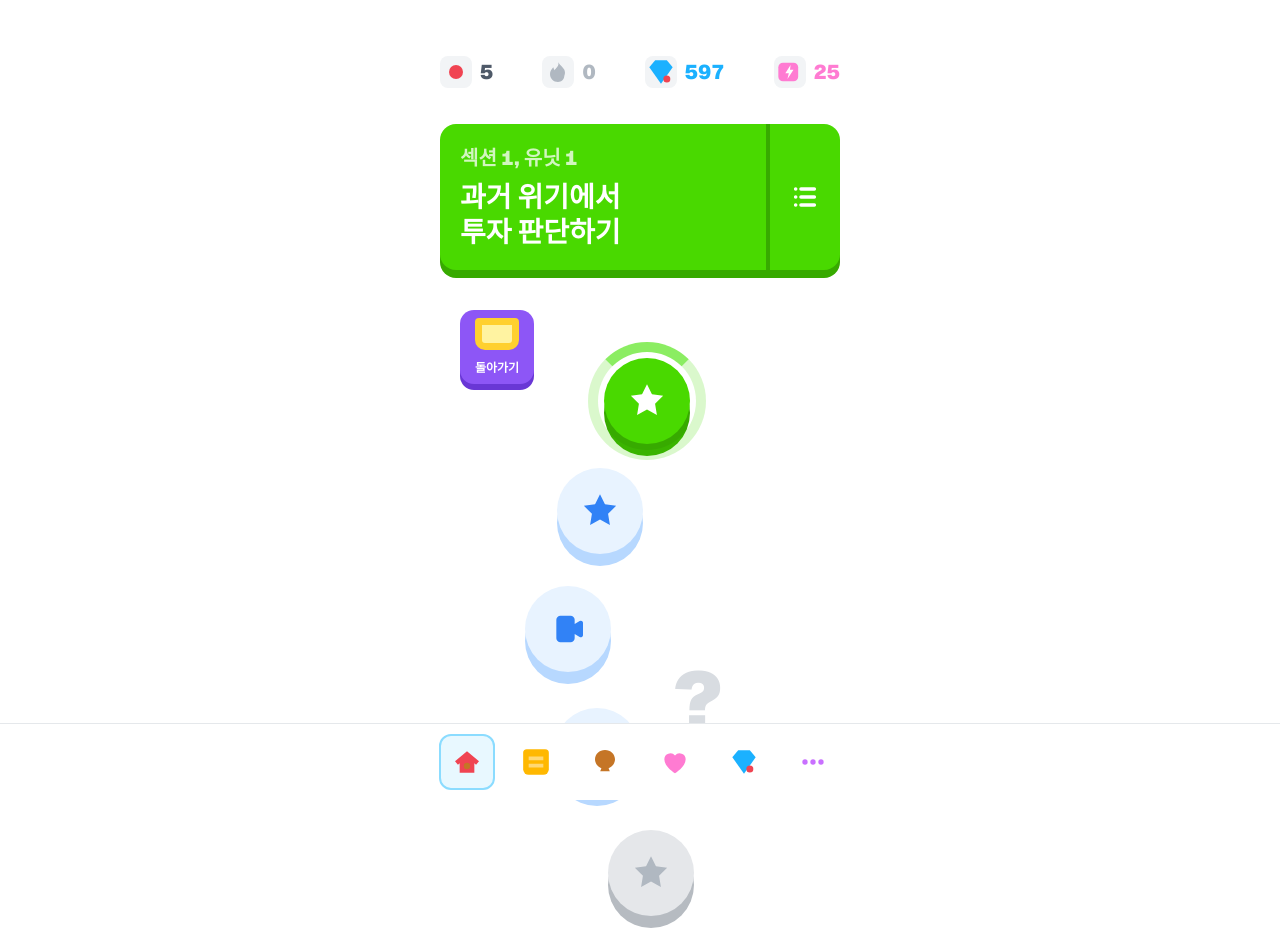
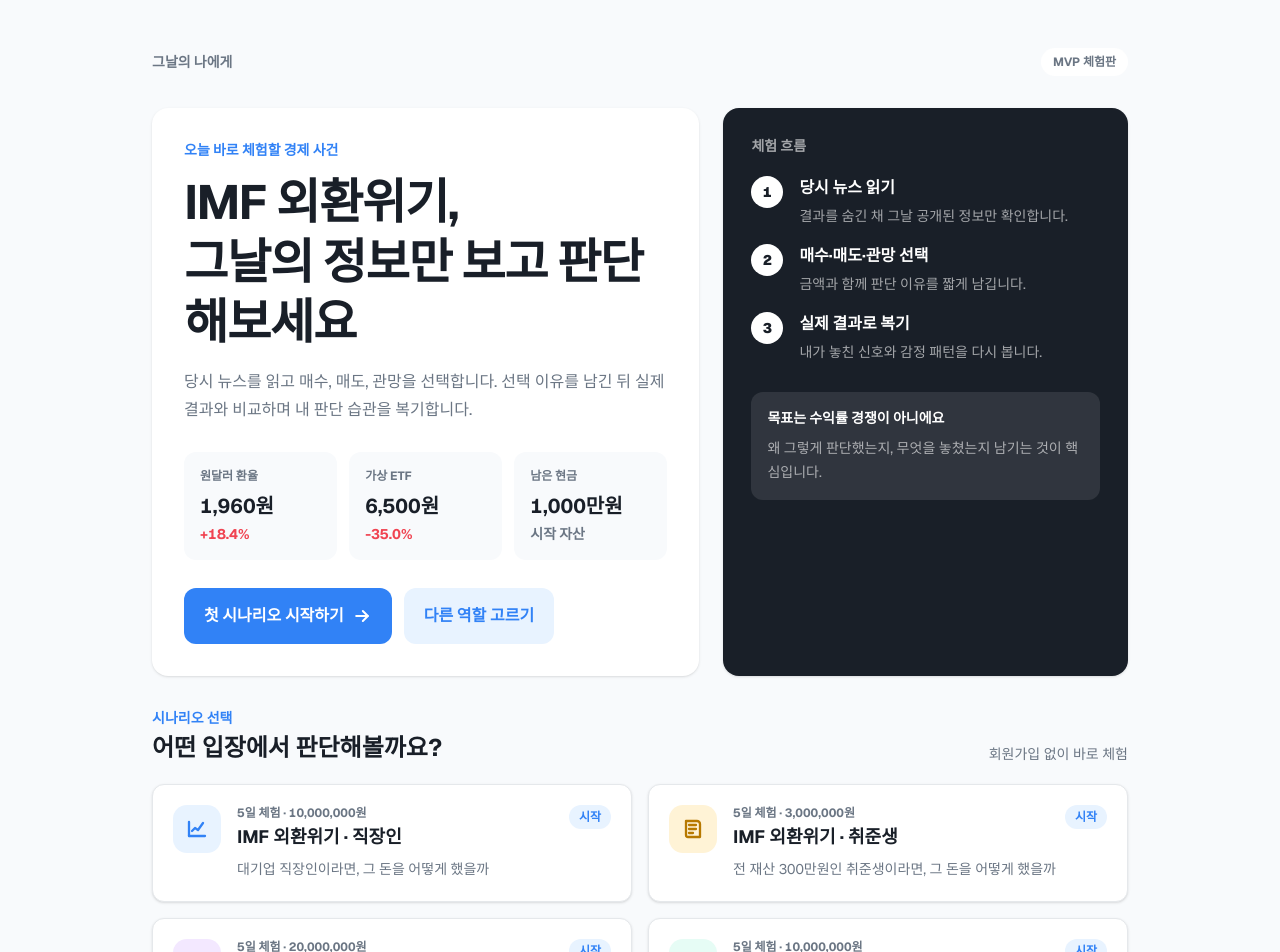
Before and after one commit to choiyoung69/woowa-prototype-investment, a Next.js app in the folder landing/: page /scenarios in a window 1280 px wide. Shown: the top 952 px of the page. Built offline with nearby package versions, Linux system fonts and the light colour scheme.

Commit message:
Replace stage map with Toss-style scenario hub

```diff
--- a/landing/src/app/scenarios/page.tsx
+++ b/landing/src/app/scenarios/page.tsx
@@ -6,309 +6,246 @@ export const metadata: Metadata = {
   title: "시나리오 선택 | 그날의 나에게",
 };
 
-const mapNodes = [
-  { kind: "star", x: "52%", y: 48, active: true },
-  { kind: "star", x: "39%", y: 158, hrefIndex: 1 },
-  { kind: "news", x: "30%", y: 276, hrefIndex: 2 },
-  { kind: "brief", x: "38%", y: 398, hrefIndex: 3 },
-  { kind: "star", x: "53%", y: 520 },
-  { kind: "news", x: "66%", y: 642 },
-  { kind: "trophy", x: "53%", y: 764 },
+const featuredScenario = scenarios[0];
+
+const marketTiles = [
+  { label: "원달러 환율", value: "1,960원", change: "+18.4%", tone: "down" },
+  { label: "가상 ETF", value: "6,500원", change: "-35.0%", tone: "down" },
+  { label: "남은 현금", value: "1,000만원", change: "시작 자산", tone: "neutral" },
 ];
 
-function TopStat({
-  icon,
-  value,
-  color,
-}: {
-  icon: React.ReactNode;
-  value: string;
-  color: string;
-}) {
+const steps = [
+  {
+    title: "당시 뉴스 읽기",
+    description: "결과를 숨긴 채 그날 공개된 정보만 확인합니다.",
+  },
+  {
+    title: "매수·매도·관망 선택",
+    description: "금액과 함께 판단 이유를 짧게 남깁니다.",
+  },
+  {
+    title: "실제 결과로 복기",
+    description: "내가 놓친 신호와 감정 패턴을 다시 봅니다.",
+  },
+];
+
+function ArrowIcon() {
   return (
-    <div className="flex items-center gap-2">
-      <div className="flex h-8 w-8 items-center justify-center rounded-[8px] bg-surface-2">
-        {icon}
-      </div>
-      <span className={`text-xl font-black ${color}`}>{value}</span>
-    </div>
-  );
-}
-
-function DotIcon() {
-  return <span className="block h-3.5 w-3.5 rounded-full bg-down" />;
-}
-
-function FlameIcon() {
-  return (
-    <svg viewBox="0 0 24 24" className="h-6 w-6 fill-[#b0b8c1]">
-      <path d="M12.4 2.3c.5 3-1 4.8-2.4 6.3-1.2 1.3-2.4 2.5-2.4 4.6 0 2.1 1.5 3.9 3.5 4.4-.7-1.5-.4-3 .7-4.3.5-.6 1.1-1.2 1.3-2.2 1.9 1.4 3 3.1 3 5.2 0 .4 0 .8-.1 1.2 1.8-.8 3-2.6 3-4.8 0-4.7-4.6-6.3-6.6-10.4Z" />
-      <path d="M12 22c-4.5 0-8-3.4-8-8 0-2.9 1.6-5 3.3-6.8.3 1.6.9 2.8 1.8 3.6.3-1.8 1.8-3.4 3.9-5.4.2 2.8 1.7 4.4 3.1 5.8 1.1 1.2 2.2 2.4 2.2 4.6 0 3.7-2.8 6.2-6.3 6.2Z" />
+    <svg
+      viewBox="0 0 24 24"
+      className="h-5 w-5"
+      fill="none"
+      stroke="currentColor"
+      strokeWidth={2.4}
+      strokeLinecap="round"
+      strokeLinejoin="round"
+    >
+      <path d="M5 12h14" />
+      <path d="m13 6 6 6-6 6" />
     </svg>
   );
 }
 
-function GemIcon() {
+function ChartIcon() {
   return (
-    <svg viewBox="0 0 24 24" className="h-7 w-7 fill-[#1bb1ff]">
-      <path d="M7 2h10l5 6-10 14L2 8l5-6Z" />
-      <circle cx="17" cy="18" r="3" className="fill-down" />
+    <svg
+      viewBox="0 0 24 24"
+      className="h-6 w-6"
+      fill="none"
+      stroke="currentColor"
+      strokeWidth={2.3}
+      strokeLinecap="round"
+      strokeLinejoin="round"
+    >
+      <path d="M4 19V5" />
+      <path d="M4 19h16" />
+      <path d="m7 14 3-3 3 2 5-7" />
     </svg>
   );
 }
 
-function EnergyIcon() {
+function NewsIcon() {
   return (
-    <svg viewBox="0 0 24 24" className="h-7 w-7 fill-[#ff7bd2]">
-      <rect x="2" y="4" width="17" height="16" rx="4" />
-      <path
-        d="M12.5 6 8 13h3l-1.2 5L15 10h-3l.5-4Z"
-        className="fill-white"
-      />
+    <svg
+      viewBox="0 0 24 24"
+      className="h-6 w-6"
+      fill="none"
+      stroke="currentColor"
+      strokeWidth={2.3}
+      strokeLinecap="round"
+      strokeLinejoin="round"
+    >
+      <path d="M5 4h11a3 3 0 0 1 3 3v13H7a2 2 0 0 1-2-2V4Z" />
+      <path d="M8 8h7" />
+      <path d="M8 12h7" />
+      <path d="M8 16h4" />
     </svg>
   );
 }
 
-function MenuIcon() {
-  return (
-    <svg
-      viewBox="0 0 24 24"
-      className="h-8 w-8"
-      fill="none"
-      stroke="currentColor"
-      strokeWidth={2.7}
-      strokeLinecap="round"
-      strokeLinejoin="round"
-    >
-      <path d="M9 6h10M9 12h10M9 18h10" />
-      <path d="M5 6h.01M5 12h.01M5 18h.01" />
-    </svg>
-  );
-}
-
-function NodeIcon({ kind }: { kind: string }) {
-  if (kind === "news") {
-    return (
-      <svg viewBox="0 0 24 24" className="h-10 w-10 fill-current">
-        <path d="M5 6.5A2.5 2.5 0 0 1 7.5 4h6A2.5 2.5 0 0 1 16 6.5V9l3-1.8A1.3 1.3 0 0 1 21 8.3v7.4a1.3 1.3 0 0 1-2 1.1L16 15v2.5a2.5 2.5 0 0 1-2.5 2.5h-6A2.5 2.5 0 0 1 5 17.5v-11Z" />
-      </svg>
-    );
-  }
-
-  if (kind === "brief") {
-    return (
-      <svg viewBox="0 0 24 24" className="h-11 w-11 fill-current">
-        <path d="M7 5h10a2 2 0 0 1 2 2v9a3 3 0 0 1-3 3H8a3 3 0 0 1-3-3V7a2 2 0 0 1 2-2Z" />
-        <path d="M8 9h8v2H8V9Zm0 4h8v2H8v-2Z" className="fill-white/45" />
-      </svg>
-    );
-  }
-
-  if (kind === "trophy") {
-    return (
-      <svg viewBox="0 0 24 24" className="h-11 w-11 fill-current">
-        <path d="M7 4h10v3h3v2a5 5 0 0 1-4.7 5A5.8 5.8 0 0 1 13 16.7V19h3v2H8v-2h3v-2.3A5.8 5.8 0 0 1 8.7 14 5 5 0 0 1 4 9V7h3V4Zm10 5v2.8A3 3 0 0 0 18 9h-1ZM6 9a3 3 0 0 0 1 2.8V9H6Z" />
-      </svg>
-    );
-  }
-
-  return (
-    <svg viewBox="0 0 24 24" className="h-11 w-11 fill-current">
-      <path d="m12 2.8 2.7 5.5 6.1.9-4.4 4.3 1 6.1L12 16.7l-5.4 2.9 1-6.1-4.4-4.3 6.1-.9L12 2.8Z" />
-    </svg>
-  );
-}
-
-function StageNode({
-  kind,
-  x,
-  y,
-  active,
-  href,
+function ScenarioCard({
+  scenario,
+  index,
 }: {
-  kind: string;
-  x: string;
-  y: number;
-  active?: boolean;
-  href?: string;
+  scenario: (typeof scenarios)[number];
+  index: number;
 }) {
-  const node = (
-    <div
-      className={`relative flex h-[86px] w-[86px] items-center justify-center rounded-full ${
-        active
-          ? "bg-[#49d900] text-white shadow-[0_12px_0_#37aa00]"
-          : href
-            ? "bg-[#e8f3ff] text-accent shadow-[0_12px_0_#b7d8ff]"
-            : "bg-[#e5e7ea] text-[#b0b8c1] shadow-[0_12px_0_#b6bbc1]"
-      }`}
-      style={{ transform: "translateX(-50%)" }}
-    >
-      {active && (
-        <div className="absolute -inset-4 rounded-full border-[10px] border-[#49d900]/20 border-t-[#8bed62]" />
-      )}
-      <NodeIcon kind={kind} />
-    </div>
-  );
-
-  return (
-    <div className="absolute" style={{ left: x, top: y }}>
-      {href ? (
-        <Link aria-label="시나리오 시작" href={href}>
-          {node}
-        </Link>
-      ) : (
-        node
-      )}
-    </div>
-  );
-}
-
-function BottomNav() {
-  const items = [
-    { label: "홈", color: "text-down", active: true, icon: "home" },
-    { label: "보관함", color: "text-[#ffb800]", icon: "chest" },
-    { label: "랭킹", color: "text-[#c57526]", icon: "rank" },
-    { label: "복기", color: "text-[#ff7bd2]", icon: "heart" },
-    { label: "학습", color: "text-accent", icon: "gem" },
-    { label: "더보기", color: "text-[#c970ff]", icon: "more" },
+  const tones = [
+    "bg-[#e8f3ff] text-accent",
+    "bg-[#fff3d6] text-[#b77900]",
+    "bg-[#f3e8ff] text-[#7c3aed]",
+    "bg-[#e6fcf5] text-[#008f5d]",
   ];
 
   return (
-    <nav className="fixed inset-x-0 bottom-0 z-10 border-t border-border bg-surface">
-      <div className="mx-auto grid h-[76px] max-w-md grid-cols-6 items-center px-4">
-        {items.map((item) => (
-          <button
-            key={item.label}
-            type="button"
-            className={`mx-auto flex h-14 w-14 items-center justify-center rounded-[12px] ${
-              item.active ? "border-2 border-[#8bdcff] bg-[#e8f8ff]" : ""
-            } ${item.color}`}
-            aria-label={item.label}
+    <Link
+      href={`/scenario/${scenario.id}`}
+      className="block rounded-[12px] border border-border bg-surface p-5 shadow-sm transition hover:-translate-y-0.5 hover:shadow-md"
     >
-            <NavIcon kind={item.icon} />
-          </button>
-        ))}
+      <div className="flex items-start gap-4">
+        <div
+          className={`flex h-12 w-12 shrink-0 items-center justify-center rounded-[14px] ${
+            tones[index % tones.length]
+          }`}
+        >
+          {index % 2 === 0 ? <ChartIcon /> : <NewsIcon />}
         </div>
-    </nav>
-  );
-}
-
-function NavIcon({ kind }: { kind: string }) {
-  if (kind === "home") {
-    return (
-      <svg viewBox="0 0 24 24" className="h-8 w-8 fill-current">
-        <path d="M3 11.5 12 4l9 7.5-2.2 2.6-1.3-1.1V20H6.5v-7L5.2 14.1 3 11.5Z" />
-        <circle cx="12" cy="15" r="2.4" className="fill-[#c57526]" />
-      </svg>
-    );
-  }
-  if (kind === "chest") {
-    return <NodeIcon kind="brief" />;
-  }
-  if (kind === "rank") {
-    return (
-      <svg viewBox="0 0 24 24" className="h-8 w-8 fill-current">
-        <path d="M12 3c4.2 0 7.5 3.1 7.5 7 0 3-2 5.6-4.8 6.6l.9 2.4H8.4l.9-2.4C6.5 15.6 4.5 13 4.5 10c0-3.9 3.3-7 7.5-7Z" />
-      </svg>
-    );
-  }
-  if (kind === "heart") {
-    return (
-      <svg viewBox="0 0 24 24" className="h-8 w-8 fill-current">
-        <path d="M12 20.5s-8-4.7-8-10.5a4.5 4.5 0 0 1 8-2.8A4.5 4.5 0 0 1 20 10c0 5.8-8 10.5-8 10.5Z" />
-      </svg>
-    );
-  }
-  if (kind === "gem") {
-    return <GemIcon />;
-  }
-  return (
-    <svg viewBox="0 0 24 24" className="h-8 w-8 fill-current">
-      <circle cx="6" cy="12" r="2" />
-      <circle cx="12" cy="12" r="2" />
-      <circle cx="18" cy="12" r="2" />
-    </svg>
+        <div className="min-w-0 flex-1">
+          <div className="flex items-start justify-between gap-3">
+            <div>
+              <p className="text-xs font-bold text-muted">
+                {scenario.days.length}일 체험 · {scenario.startingCash.toLocaleString()}원
+              </p>
+              <h2 className="mt-1 text-lg font-bold leading-6">{scenario.title}</h2>
+            </div>
+            <span className="shrink-0 rounded-full bg-[#e8f3ff] px-2.5 py-1 text-xs font-bold text-accent">
+              시작
+            </span>
+          </div>
+          <p className="mt-2 line-clamp-2 text-sm leading-6 text-muted">
+            {scenario.subtitle}
+          </p>
+        </div>
+      </div>
+    </Link>
   );
 }
 
 export default function ScenariosPage() {
-  const firstScenario = scenarios[0];
-
   return (
-    <main className="min-h-screen bg-surface pb-[96px]">
-      <h1 className="sr-only">투자 학습 시나리오 맵</h1>
-      <div className="mx-auto min-h-screen max-w-md px-6 pt-14">
+    <main className="min-h-screen bg-background">
+      <div className="mx-auto max-w-5xl px-5 py-8 sm:px-6 sm:py-12">
         <div className="flex items-center justify-between">
-          <TopStat icon={<DotIcon />} value="5" color="text-[#4e5968]" />
-          <TopStat icon={<FlameIcon />} value="0" color="text-[#b0b8c1]" />
-          <TopStat icon={<GemIcon />} value="597" color="text-[#1bb1ff]" />
-          <TopStat icon={<EnergyIcon />} value="25" color="text-[#ff7bd2]" />
+          <Link href="/" className="text-sm font-bold text-muted hover:text-foreground">
+            그날의 나에게
+          </Link>
+          <span className="rounded-full bg-surface px-3 py-1.5 text-xs font-bold text-muted">
+            MVP 체험판
+          </span>
         </div>
 
-        <Link
-          href={firstScenario ? `/scenario/${firstScenario.id}` : "/"}
-          className="mt-9 grid min-h-[116px] grid-cols-[1fr_74px] overflow-hidden rounded-[16px] bg-[#49d900] text-white shadow-[0_8px_0_#37aa00]"
+        <section className="mt-8 grid gap-6 lg:grid-cols-[1.15fr_0.85fr]">
+          <div className="rounded-[16px] bg-surface p-6 shadow-sm sm:p-8">
+            <p className="text-sm font-bold text-accent">오늘 바로 체험할 경제 사건</p>
+            <h1 className="mt-3 text-3xl font-bold leading-tight tracking-tight sm:text-5xl">
+              IMF 외환위기,
+              <br />
+              그날의 정보만 보고 판단해보세요
+            </h1>
+            <p className="mt-4 max-w-2xl text-base leading-7 text-muted">
+              당시 뉴스를 읽고 매수, 매도, 관망을 선택합니다. 선택 이유를 남긴 뒤
+              실제 결과와 비교하며 내 판단 습관을 복기합니다.
+            </p>
+
+            <div className="mt-7 grid gap-3 sm:grid-cols-3">
+              {marketTiles.map((tile) => (
+                <div key={tile.label} className="rounded-[12px] bg-background p-4">
+                  <p className="text-xs font-bold text-muted">{tile.label}</p>
+                  <p className="mt-2 text-xl font-bold">{tile.value}</p>
+                  <p
+                    className={`mt-1 text-sm font-bold ${
+                      tile.tone === "down" ? "text-down" : "text-muted"
+                    }`}
                   >
-          <div className="px-5 py-5">
-            <p className="text-xl font-black text-white/75">섹션 1, 유닛 1</p>
-            <p className="mt-2 text-[28px] font-black leading-tight">
-              과거 위기에서
-              <br />
-              투자 판단하기
+                    {tile.change}
                   </p>
                 </div>
-          <div className="flex items-center justify-center border-l-4 border-[#37aa00]">
-            <MenuIcon />
+              ))}
             </div>
+
+            <div className="mt-7 flex flex-col gap-3 sm:flex-row">
+              <Link
+                href={`/scenario/${featuredScenario.id}`}
+                className="inline-flex items-center justify-center gap-2 rounded-[12px] bg-accent px-5 py-4 text-base font-bold text-white transition hover:bg-[#1b64da]"
+              >
+                첫 시나리오 시작하기
+                <ArrowIcon />
               </Link>
-
-        <div className="relative mx-auto mt-10 h-[900px] max-w-[360px]">
               <Link
-            href="/"
-            className="absolute left-0 top-0 flex h-[74px] w-[74px] flex-col items-center justify-end overflow-hidden rounded-[14px] bg-[#8d56f6] pb-2 text-xs font-black text-white shadow-[0_6px_0_#6937d5]"
+                href="#scenario-list"
+                className="inline-flex items-center justify-center rounded-[12px] bg-[#e8f3ff] px-5 py-4 text-base font-bold text-accent transition hover:bg-[#d7eaff]"
               >
-            <span className="absolute top-2 h-8 w-11 rounded-b-[10px] rounded-t-[4px] border-[7px] border-[#ffd02f] bg-[#fff3a1]" />
-            돌아가기
+                다른 역할 고르기
               </Link>
-
-          {mapNodes.map((node, index) => {
-            const scenario = scenarios[node.hrefIndex ?? 0];
-            const href = node.active
-              ? `/scenario/${firstScenario.id}`
-              : node.hrefIndex !== undefined && scenario
-                ? `/scenario/${scenario.id}`
-                : undefined;
-
-            return (
-              <StageNode
-                key={`${node.kind}-${index}`}
-                kind={node.kind}
-                x={node.x}
-                y={node.y}
-                active={node.active}
-                href={href}
-              />
-            );
-          })}
-
-          <div className="absolute left-[66%] top-[350px] -translate-x-1/2 text-center text-[#d8dce1]">
-            <div className="text-[82px] font-black leading-none">?</div>
-            <div className="mt-2 flex gap-2">
-              <NodeIcon kind="star" />
-              <NodeIcon kind="star" />
-              <NodeIcon kind="star" />
             </div>
           </div>
 
-          <div className="absolute bottom-5 left-1/2 w-full -translate-x-1/2 text-center">
-            <p className="text-sm font-bold text-muted">
-              다음 공개 예정: {upcomingScenarios.map((item) => item.title).join(", ")}
+          <div className="rounded-[16px] bg-[#191f28] p-6 text-white shadow-sm sm:p-7">
+            <p className="text-sm font-bold text-white/60">체험 흐름</p>
+            <div className="mt-5 space-y-4">
+              {steps.map((step, index) => (
+                <div key={step.title} className="flex gap-4">
+                  <div className="flex h-8 w-8 shrink-0 items-center justify-center rounded-full bg-white text-sm font-black text-[#191f28]">
+                    {index + 1}
+                  </div>
+                  <div>
+                    <h2 className="font-bold">{step.title}</h2>
+                    <p className="mt-1 text-sm leading-6 text-white/60">
+                      {step.description}
                     </p>
                   </div>
                 </div>
+              ))}
+            </div>
+            <div className="mt-7 rounded-[12px] bg-white/10 p-4">
+              <p className="text-sm font-bold">목표는 수익률 경쟁이 아니에요</p>
+              <p className="mt-2 text-sm leading-6 text-white/60">
+                왜 그렇게 판단했는지, 무엇을 놓쳤는지 남기는 것이 핵심입니다.
+              </p>
+            </div>
+          </div>
+        </section>
+
+        <section id="scenario-list" className="mt-8">
+          <div className="flex items-end justify-between gap-4">
+            <div>
+              <p className="text-sm font-bold text-accent">시나리오 선택</p>
+              <h2 className="mt-1 text-2xl font-bold">어떤 입장에서 판단해볼까요?</h2>
+            </div>
+            <p className="hidden text-sm text-muted sm:block">회원가입 없이 바로 체험</p>
           </div>
 
-      <BottomNav />
+          <div className="mt-5 grid gap-4 md:grid-cols-2">
+            {scenarios.map((scenario, index) => (
+              <ScenarioCard key={scenario.id} scenario={scenario} index={index} />
+            ))}
+          </div>
+        </section>
+
+        <section className="mt-8 rounded-[16px] bg-surface p-6 shadow-sm">
+          <p className="text-sm font-bold text-muted">다음에 열릴 경제 사건</p>
+          <div className="mt-4 flex flex-wrap gap-2">
+            {upcomingScenarios.map((scenario) => (
+              <span
+                key={scenario.id}
+                className="rounded-full bg-surface-2 px-3 py-2 text-sm font-bold text-muted"
+              >
+                {scenario.title}
+              </span>
+            ))}
+          </div>
+        </section>
+      </div>
     </main>
   );
 }
```
Lines whose indentation alone changed are shown as unchanged.
